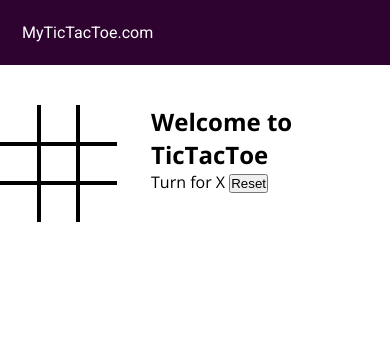
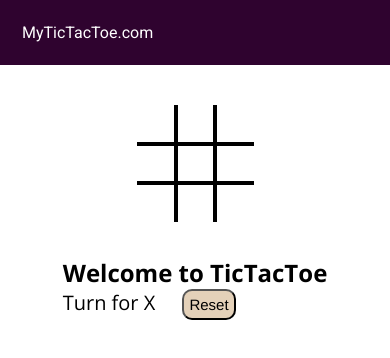
Before and after one commit to sarthakGIT0305/TicTacToeGame, a plain HTML site: page tic_tac_toe_game/index.html in a window 390 px wide. Drawn offline with nearby package versions, Linux system fonts and the light colour scheme.

Commit message:
updated style sheet

```diff
--- a/tic_tac_toe_game/styles.css
+++ b/tic_tac_toe_game/styles.css
@@ -27,6 +27,7 @@ nav {
   margin: auto;
   justify-content: center;
   margin-top: 40px;
+  flex-wrap: wrap;
 }
 
 .container {
@@ -53,8 +54,14 @@ nav {
   font-family: 'Open Sans', Verdana, Geneva, Tahoma, sans-serif;
 }
 
-.imgbox {
-  display: none;
+.info {
+  font-size: 20px;
+}
+
+.imgbox img {
+  /* display: none;*/
+  width: 0;
+  transition: width ls ease-in-out;
 }
 
 .bb-0 {
@@ -72,3 +79,22 @@ nav {
 .bl-0 {
   border-left: 0;
 }
+
+#reset {
+  margin: 0 23px;
+  padding: 5px;
+  background-color: rgb(228, 209, 185);
+  border-radius: 10px;
+  cursor: pointer;
+  font-family: 'Franklin Gothic Medium', 'Arial Narrow', Arial, sans-serif;
+  font-size: 15px;
+}
+
+@media screen and (max-width : 950px) {
+  .gameContainer {
+    flex-wrap: wrap;
+  }
+  .gameinfo {
+    margin-top: 34px;
+  }
+}
```
